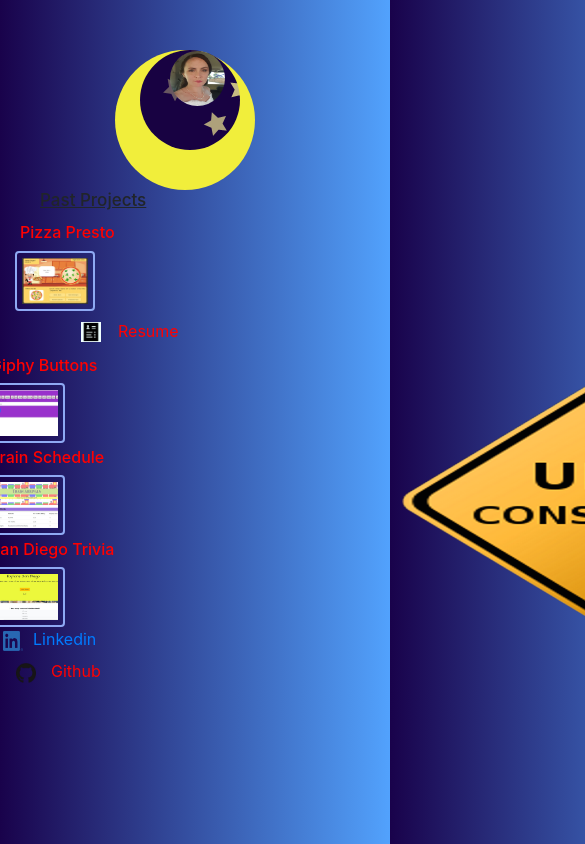
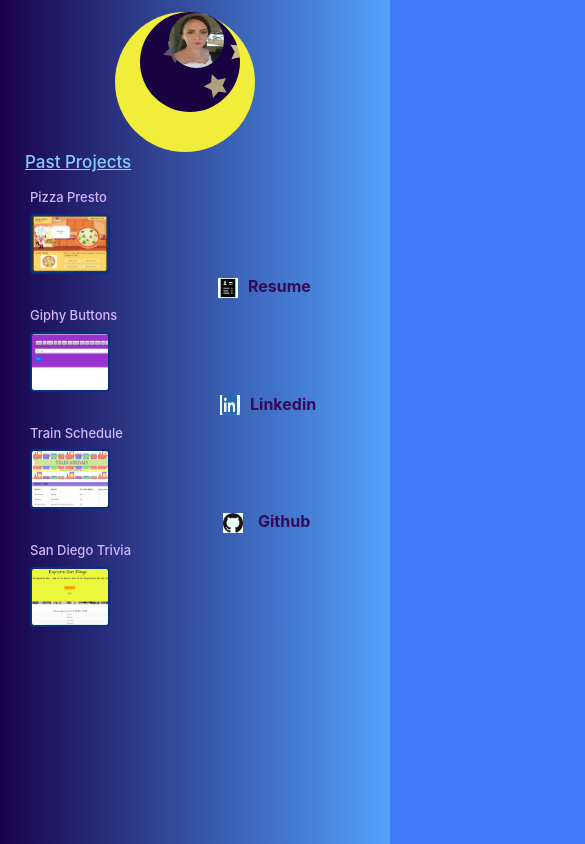
Before and after one commit to akoval92/amk_portfolio, a plain HTML site: page index.html in a window 390 px wide. Shown: the top 844 px of the page, 585 px wide, since content can reach past the window. Drawn offline with nearby package versions, Linux system fonts and the light colour scheme.

Commit message:
small media query complete

```diff
--- a/assests/portstyle.css
+++ b/assests/portstyle.css
@@ -31,8 +31,8 @@
     height: 55px;
     width: 55px;
     border-radius: 50%;
-    margin-left: 30px;
-    margin-top: 1px;
+    margin-left: 29px;
+    margin-top: .5px;
   }
 
 
@@ -54,61 +54,66 @@
         background-color: rgb(241, 238, 59);
         border-radius: 50%;
         margin-left: 100px;
-        margin-top: 50px;
+        margin-top: 12px;
       }
 
 
       #resumeLinkLogo{
         height: 20px;
         width: 20px;
-        margin-left: 50px;
-        margin-right: 17px;
+        margin-left: 218px;
+        margin-right: 10px;
         background-color: azure;
-        /* padding-left: 10px; */
+        /* padding-bottom: 10px; */
     }
+
 
     #linkedinlinkLogo{
         height: 20px;
         width: 20px;
-        margin-left: 3px;
+        margin-left: 220px;
+        padding-left: 2px;
         margin-right: 10px;
-        /* background-color: azure; */
+        background-color: azure;
+        text-decoration-color: black;
 
     }
     #githubLinkLogo{
         height: 20px;
         width: 20px;
         margin-right: 15px;
-        /* background-color: azure; */
+        margin-left: 223px;
+        background-color: azure;
 
     }
 
+    .linkText{
+        color: rgb(57, 9, 88);
+        font-weight: bold;
+        /* padding-left: 10px; */
+    }
 
-.nav-link {
-    color: red;     /*   change color   */
-    padding-right: 10px;
-}
+
 
 #pastProjects{
     margin-left: 25px;
     text-decoration: underline;
     font-size: 17px;
-
+    color: lightskyblue;
 }
 
 .projectText{
-    margin-left: 5px;
-    /* margin-left: 60px; */
-    padding-top: 5px;
-    color: red;
+    margin-left: 30px;
+    padding-top: 10px;
+    font-size: 13px;
+    color: rgb(210, 183, 247);
 }
 
 .thumbnailImage {
-    border: 2px solid rgb(142, 169, 243);
+    border: 2px solid rgb(6, 49, 128);
     border-radius: 4px;
-    padding: 5px;
     /* margin-top: 40px;  */
-    /* margin-left: 40px;  */
+    margin-left: 30px;
     width: 80px;
     height: 60px;
   }
@@ -118,14 +123,9 @@
     box-shadow: 0 0 2px 1px rgba(0, 140, 186, 0.5);
   }
 
-
-
-
-
-
-
 }
 
+/* End phone screen */
 
 
 
@@ -203,7 +203,7 @@
   #resumeLinkLogo{
     height: 30px;
     width: 30px;
-    margin-left: 500px;
+    margin-left: 300px;
     margin-right: 17px;
     background-color: azure;
     /* padding-left: 10px; */
--- a/index.html
+++ b/index.html
@@ -20,9 +20,7 @@
 
     <div class="container">
         <div class="row">
-            <!-- <div  class="col-sm-12 col-md-12"> -->
-            <div  class="col-md-12">
-
+            <div class="col-sm-12 col-md-12">
                 <div class="backgroundCircle">
                     <div class="innerBackgroundCircle">
                         <div id="headshotDiv">
@@ -34,82 +32,83 @@
         </div>
     </div>
 
+    </div>
+
+    <div class="container">
+        <div class="row">
+
+            <div>
+                <h4 id="pastProjects">Past Projects</h4>
+                <a target="_blank" href="https://tenthyoung.github.io/PizzaPresto/">
+                    <h6 class="projectText">Pizza Presto</h6>
+                    <img class="thumbnailImage" src="./assests/portimg/prestoshot.jpg"
+                        alt="Link to pizza presto Github page">
+                </a>
+
+                <div>
+                    <a class="linkText" class="nav-link active"
+                        href="https://docs.google.com/document/d/1P6r0utImHfaGNKfyJltMOIP77_NKCFo903RZH5RocBQ/edit?usp=sharing"
+                        target="blank">
+                        <img id="resumeLinkLogo" src="assests/icons8-resume-100.png">Resume</a>
 
                 </div>
+            </div>
+        </div>
+        </div>
 
+    <div class="container">
+        <div class="row">
+
+            <div>
+                <a target="_blank" href="https://akoval92.github.io/GiphyButtons.github.io/">
+                    <h6 class="projectText">Giphy Buttons</h6>
+                    <img class="thumbnailImage" src="./assests/portimg/gifimg.jpg"
+                        alt="Link to giphy buttons Github page">
+                </a>
+
+                <div>
+                        <a class="linkText" class="nav-link" href="https://www.linkedin.com/in/amber-koval-299053180"
+                        target="blank"><img id="linkedinlinkLogo" src="assests/LI-In-Bug.png">Linkedin</a>
+
+                </div>
+            </div>
+        </div>
+        </div>
 
 
     <div class="container">
         <div class="row">
 
-        <div class="col-sm-4 col-md-4">
-            <h4 id="pastProjects">Past Projects</h4>
+            <div>
+                    <a target="_blank" href="https://akoval92.github.io/TrainArrivals/">
+                        <h6 class="projectText">Train Schedule</h6>
+                        <img class="thumbnailImage" src="./assests/portimg/trainimg.jpg"
+                            alt="Link to train schedule Github page">
+                    </a>
 
-            <!-- <h6 class="projectText" >Pizza Presto</h6> -->
-                <a target="_blank" href="https://tenthyoung.github.io/PizzaPresto/"><h6 class="projectText" >Pizza Presto</h6>
-                        <img class="thumbnailImage" src="./assests/portimg/prestoshot.jpg" alt="Link to pizza presto Github page">
-                      </a>
+                <div>
+                        <a class="linkText" class="nav-link" href="https://github.com/akoval92" target="blank">
+                            <img id="githubLinkLogo" src="assests/GitHub-Mark-120px-plus.png">Github</a>
+
                 </div>
-
-                      <!-- <ul>
-                            <li class="nav-item"> -->
-                                    <div class="col-sm-4 col-md-4">
-                                <a class="nav-link active" href="https://docs.google.com/document/d/1P6r0utImHfaGNKfyJltMOIP77_NKCFo903RZH5RocBQ/edit?usp=sharing" target="blank">
-                                    <img id="resumeLinkLogo" src="assests/icons8-resume-100.png">Resume</a>
-                            <!-- </li> -->
             </div>
         </div>
         </div>
 
 
+    <div class="container">
+        <div class="row">
 
-
-                    <div id="workSignDiv"><img id="workSign" src="assests/PinClipart.com_safety-cone-clipart_1375289.png"></div>
-
-                    <div class="row">
             <div>
-
-                <a target="_blank" href="https://akoval92.github.io/GiphyButtons.github.io/"><h6 class="projectText" >Giphy Buttons</h6>
-                        <img class="thumbnailImage" src="./assests/portimg/gifimg.jpg" alt="Link to giphy buttons Github page">
-                      </a>
-
-                <a target="_blank" href="https://akoval92.github.io/TrainArrivals/"><h6 class="projectText" >Train Schedule</h6>
-                        <img class="thumbnailImage" src="./assests/portimg/trainimg.jpg" alt="Link to train schedule Github page">
-                      </a>
-                <a target="_blank" href="https://akoval92.github.io/TriviaGame.github.io/"><h6 class="projectText" >San Diego Trivia</h6>
+                    <a target="_blank" href="https://akoval92.github.io/TriviaGame.github.io/">
+                        <h6 class="projectText">San Diego Trivia</h6>
                         <img class="thumbnailImage" src="./assests/portimg/triviaimg.jpg" alt="Link to trivia Github page">
                     </a>
-                </div>
-
-        </div>
-
-        <!-- <div class="col-sm-4 col-md-4"> -->
-
-                <ul class="nav flex-column">
-                    <!-- <li class="nav-item">
-                        <a class="nav-link active" href="https://docs.google.com/document/d/1P6r0utImHfaGNKfyJltMOIP77_NKCFo903RZH5RocBQ/edit?usp=sharing" target="blank">
-                            <img id="resumeLinkLogo" src="assests/icons8-resume-100.png">Resume</a>
-                    </li> -->
-                    <li class="nav-item">
-                        <a class="linkText"class="nav-link" href="https://www.linkedin.com/in/amber-koval-299053180" target="blank"><img
-                                id="linkedinlinkLogo" src="assests/LI-In-Bug.png">Linkedin</a>
-                    </li>
-                    <li class="nav-item">
-                        <a class="nav-link" href="https://github.com/akoval92" target="blank">
-                            <img id="githubLinkLogo" src="assests/GitHub-Mark-120px-plus.png">Github</a>
-                    </li>
-                </ul>
-
-
-            </div>
-
-
             </div>
         </div>
         </div>
 
-
-
+        <!-- <div id="workSignDiv"><img id="workSign" src="assests/PinClipart.com_safety-cone-clipart_1375289.png"></div> -->
 </body>
 
 </html>
```
Lines whose indentation alone changed are shown as unchanged.
